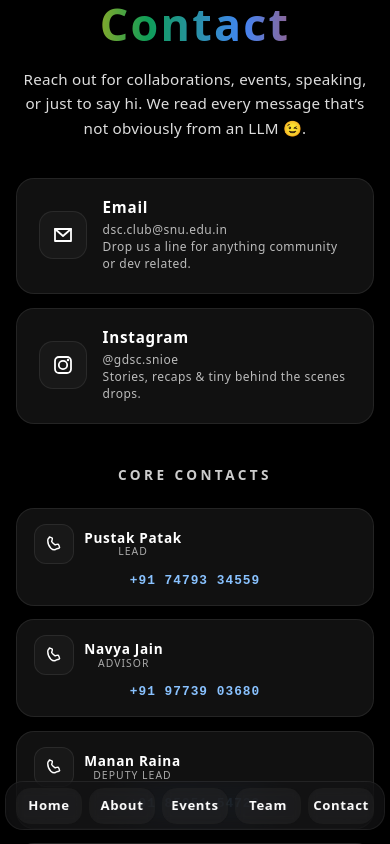
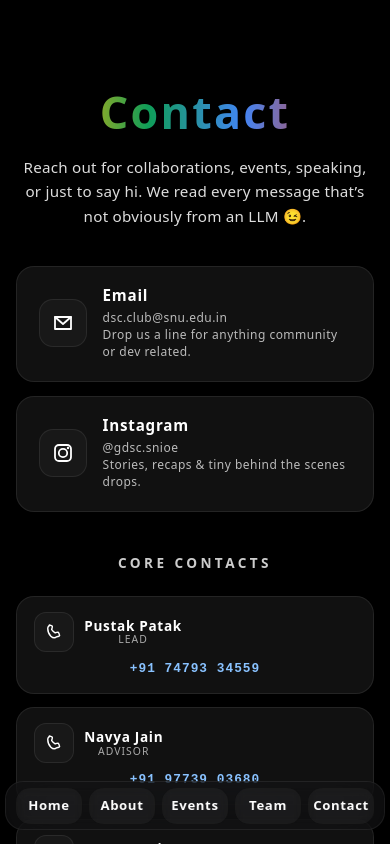
Before and after one commit to dscsnu/snioe.dev, a SvelteKit app: page /contact in a window 390 px wide. Shown: the top 844 px of the page. Built offline with nearby package versions, Linux system fonts and the light colour scheme.

Commit message:
padding and favicon

```diff
--- a/src/app.html
+++ b/src/app.html
@@ -2,6 +2,7 @@
 <html lang="en">
 	<head>
 		<meta charset="utf-8" />
+		<link rel="icon" href="%sveltekit.assets%/favicon.png" />
 		<meta name="viewport" content="width=device-width, initial-scale=1" />
 		%sveltekit.head%
 	</head>
--- a/src/routes/contact/+page.svelte
+++ b/src/routes/contact/+page.svelte
@@ -28,7 +28,7 @@
   }
   .page-wrap {
     min-height:100svh;
-    padding:0 1.25rem 4rem;
+    padding:0 1.25rem calc(7rem + env(safe-area-inset-bottom, 0px));
     display:flex;
     flex-direction:column;
     align-items:center;
@@ -241,7 +241,7 @@
   }
   @media (max-width:700px) {
     .page-wrap {
-      padding:0 1rem 3.5rem;
+        padding:clamp(3.25rem,12vh,5.5rem) 1rem calc(4.5rem + env(safe-area-inset-bottom, 0px));
     }
     .links {
       gap:.9rem;
--- a/src/routes/events/+page.svelte
+++ b/src/routes/events/+page.svelte
@@ -22,7 +22,7 @@
 	}
 	.page {
 		min-height: 100svh;
-		padding: 5.5rem clamp(1rem, 4vw, 3rem) 4rem;
+		padding: 5.5rem clamp(1rem, 4vw, 3rem) calc(6.5rem + env(safe-area-inset-bottom, 0px));
 	}
 	.header {
 		max-width: 760px;
@@ -140,7 +140,7 @@
 	@keyframes heroShift { to { background-position: 200% 50%; } }
 	@media (max-width: 700px) {
 		.page {
-			padding: 5rem 1rem 3.5rem;
+			padding: 5rem 1rem calc(6.25rem + env(safe-area-inset-bottom, 0px));
 		}
 		.grid {
 			gap: 1.1rem;
@@ -152,7 +152,7 @@
 			flex-direction: column;
 			justify-content: center;
 			min-height: 100svh;
-			padding: 0 clamp(1rem, 4vw, 3rem) 4rem;
+			padding: 0 clamp(1rem, 4vw, 3rem) calc(6rem + env(safe-area-inset-bottom, 0px));
 		}
 	}
 </style>
```
Also changed, not shown: src/lib/assets/favicon.svg, 1 other file (tests, documents, lock files or other folders).
